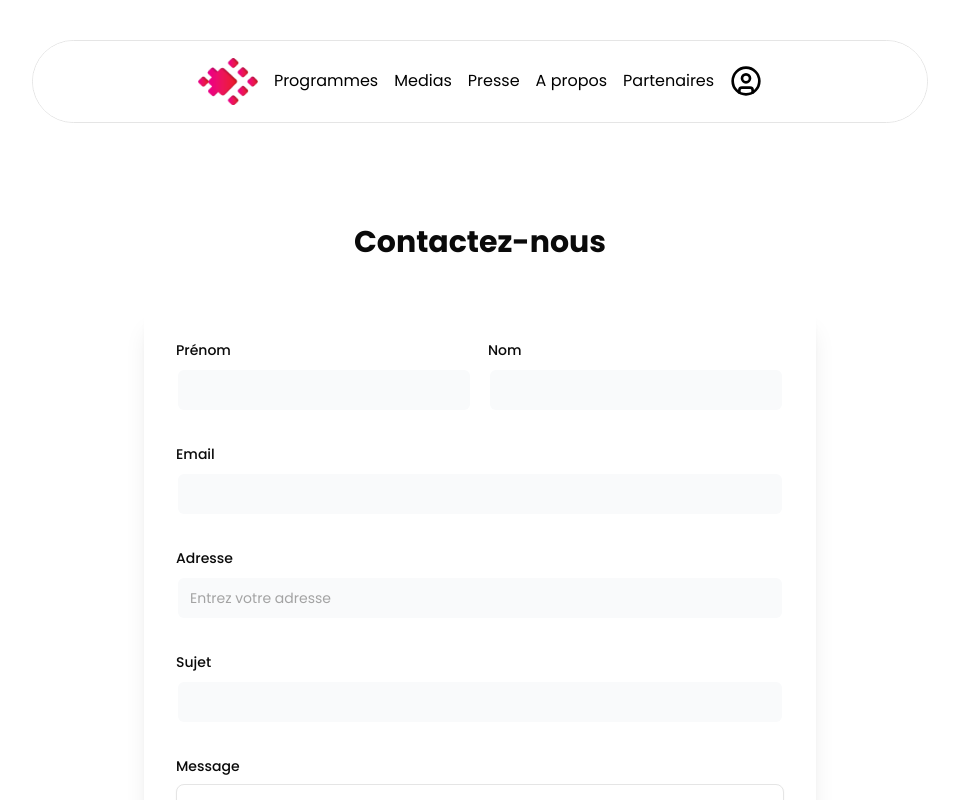
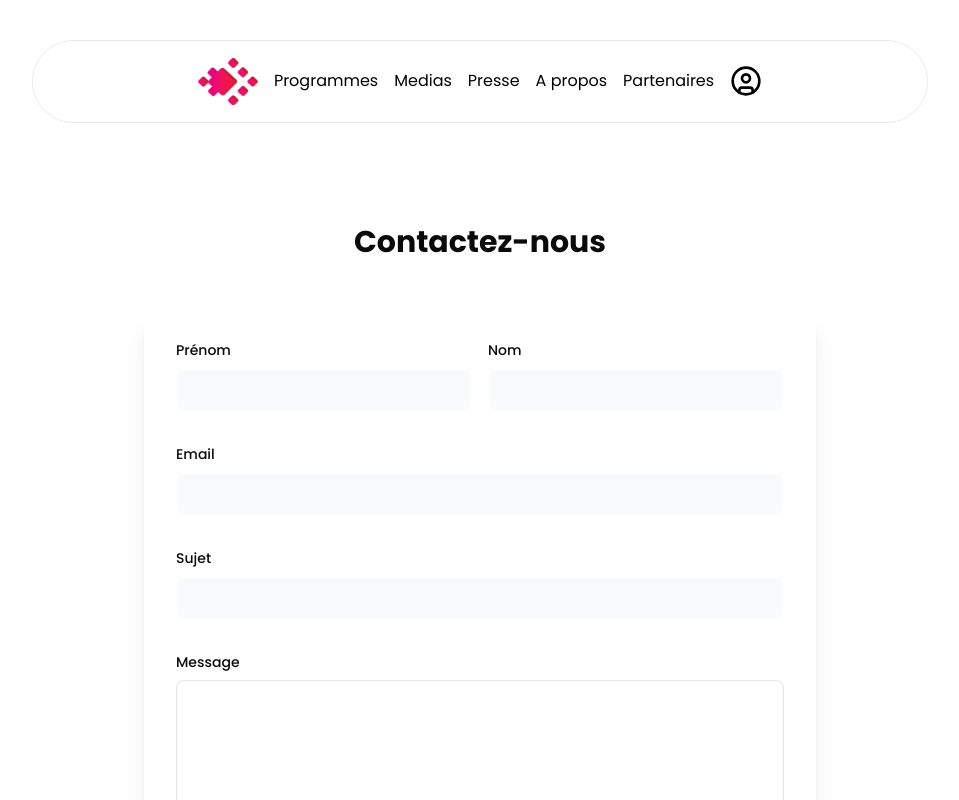
Before and after one commit to lionelLP/estivales_2025_v2, a Next.js app: page /contact in a window 1280 px wide. Shown: the top 800 px of the page, without its empty margins (160-1119 px from the left). Built offline with nearby package versions, Linux system fonts and the light colour scheme; no server answers.

Commit message:
Remove AddressAutocomplete component from Contact page

```diff
--- a/app/contact/contact.tsx
+++ b/app/contact/contact.tsx
@@ -1,6 +1,5 @@
 "use client";
 
-import { AddressAutocomplete } from "@/components/common/AddressAutocomplete";
 import { Input } from "@/components/ui/input";
 import { motion } from "framer-motion";
 import { useState } from "react";
@@ -143,30 +142,6 @@ export default function Contact() {
             </div>
 
             <div className="space-y-2">
-              <label className="block text-sm font-medium">Adresse</label>
-              <AddressAutocomplete
-                value={formData.address}
-                onChange={(value) =>
-                  setFormData((prev) => ({
-                    ...prev,
-                    address: value,
-                  }))
-                }
-                onSelect={(address) =>
-                  setFormData((prev) => ({
-                    ...prev,
-                    address: address.label,
-                    city: address.city,
-                    postcode: address.postcode,
-                    coordinates: address.coordinates,
-                  }))
-                }
-                placeholder="Entrez votre adresse"
-                required
-              />
-            </div>
-
-            <div className="space-y-2">
               <label className="block text-sm font-medium">Sujet</label>
               <Input
                 id="subject"
```
